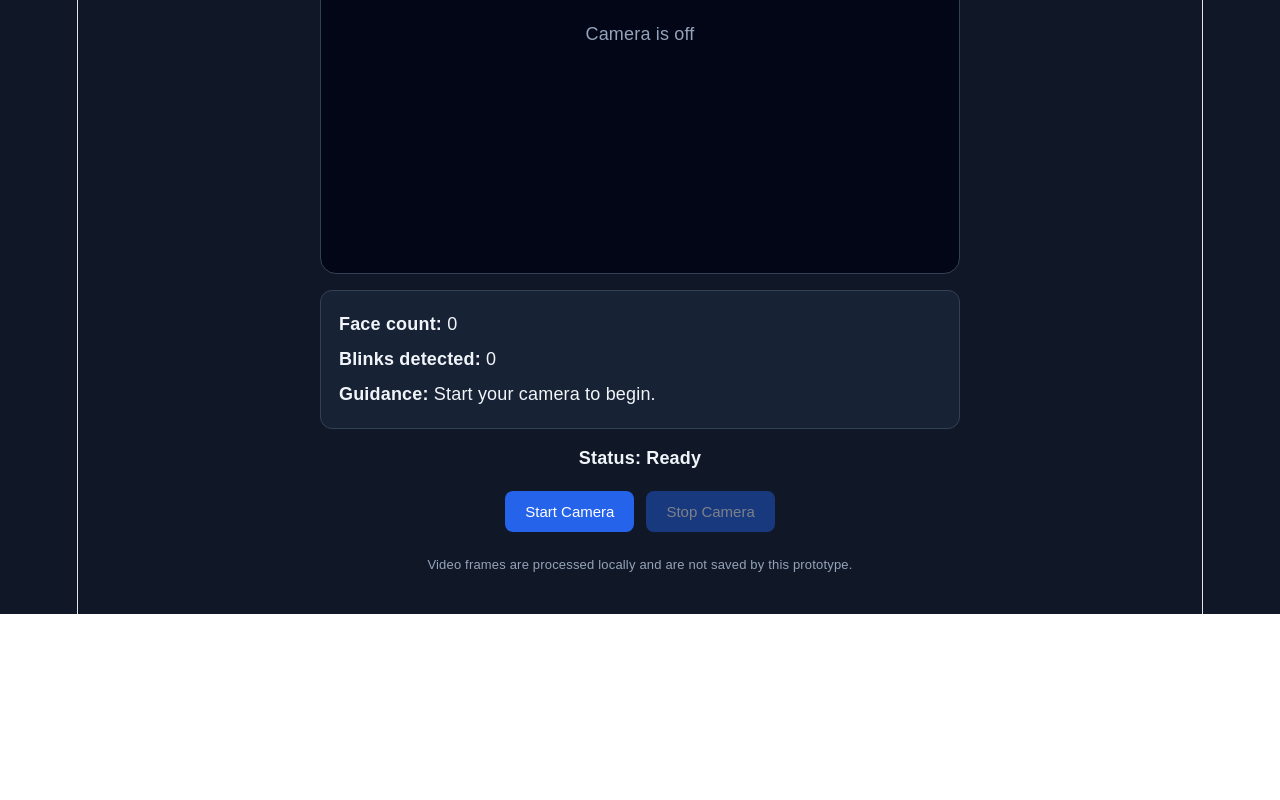
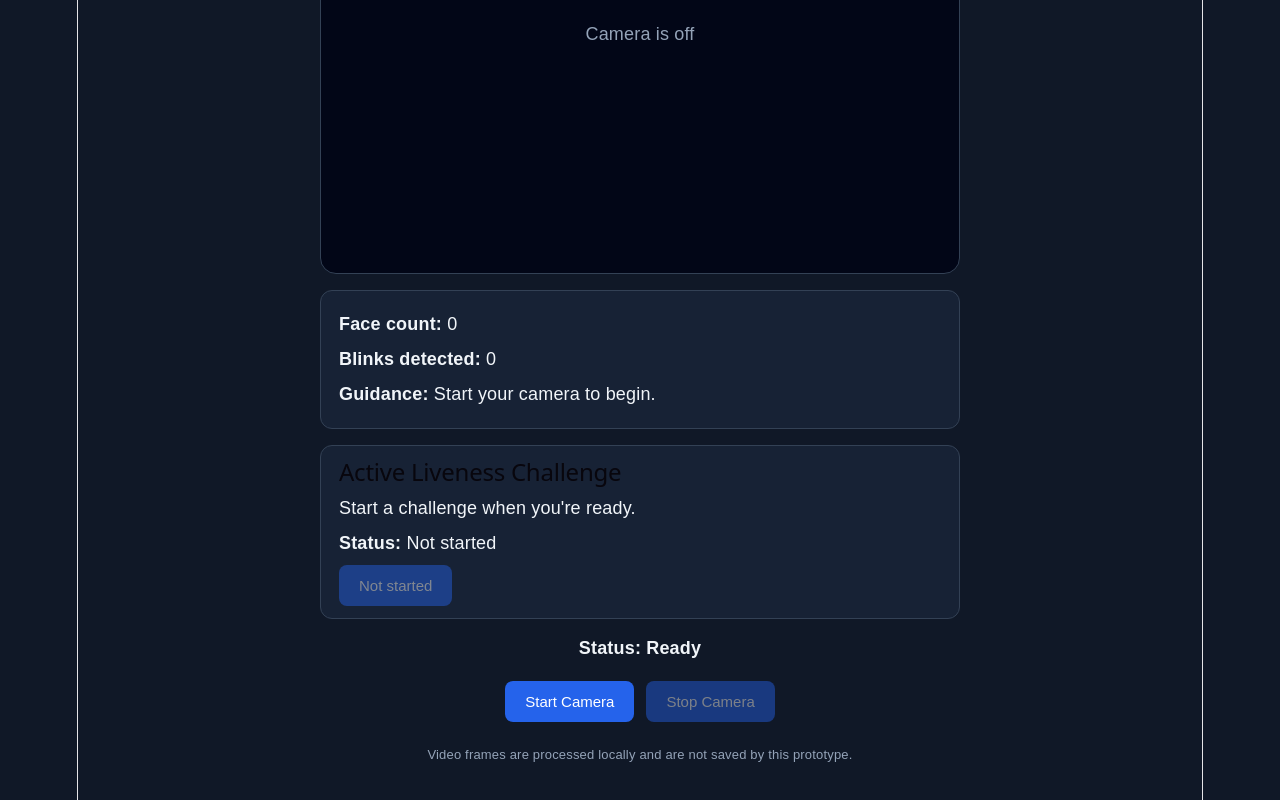
Before and after one commit to anveshap103-tomato/VeriFace, a React (Vite) app in the folder face-liveness-v1/: page / in a window 1280 px wide. Shown: the part 362-1162 px from the top of the page. Before the commit the page ends 976 px from the top, so only its background shows below. Built offline with nearby package versions, Linux system fonts and the light colour scheme.

Commit message:
added blink challenge

```diff
--- a/face-liveness-v1/src/App.jsx
+++ b/face-liveness-v1/src/App.jsx
@@ -29,6 +29,13 @@ function App() {
     "Start your camera to begin."
   );
   const [blinkCount, setBlinkCount] = useState(0);
+  const [challengeStatus, setChallengeStatus] = useState("idle");
+  const [challengeMessage, setChallengeMessage] = useState(
+    "Start a challenge when you're ready."
+  );
+
+const challengeActiveRef = useRef(false);
+const challengeTimerRef = useRef(null);
 
   function stopCamera() {
     if (animationRef.current !== null) {
@@ -59,6 +66,11 @@ function App() {
     setGuidance("Start your camera to begin.");
     baselineOffsetRef.current = null;
     headDirectionRef.current = "center";
+    challengeActiveRef.current = false;
+    setChallengeStatus("idle");
+    setChallengeMessage("Start a challenge when you're ready.");
+    clearTimeout(challengeTimerRef.current);
+    challengeTimerRef.current = null;
   }
 
   async function startCamera() {
@@ -176,7 +188,37 @@ function App() {
       blinkStateRef.current = "open";
       blinkCountRef.current += 1;
       setBlinkCount(blinkCountRef.current);
+      if (challengeActiveRef.current) {
+        challengeActiveRef.current = false;
+        clearTimeout(challengeTimerRef.current);
+        setChallengeStatus("completed");
+        setChallengeMessage("Blink detected! Challenge completed.");
+      }
     }
+  }
+
+  function startBlinkChallenge() {
+    if (!cameraActive || faceCount !== 1) {
+      setChallengeMessage(
+        "Start the camera and make sure exactly one face is visible."
+      );
+      return;
+    }
+
+    blinkStateRef.current = "open";
+    challengeActiveRef.current = true;
+
+    setChallengeStatus("active");
+    setChallengeMessage("Please blink naturally.");
+    challengeTimerRef.current = setTimeout(() => {
+      if (challengeActiveRef.current) {
+        challengeActiveRef.current = false;
+        setChallengeStatus("failed");
+        setChallengeMessage(
+          "Challenge timed out. Please try again."
+        );
+      }
+    }, 10000);
   }
 
   function detectFrame() {
@@ -305,6 +347,36 @@ function App() {
         </p>
       </section>
 
+      <section className="detection-panel">
+        <h2>Active Liveness Challenge</h2>
+
+        <p>{challengeMessage}</p>
+
+        <p>
+          <strong>Status:</strong>{" "}
+          {challengeStatus === "idle"
+            ? "Not started"
+            : challengeStatus === "active"
+              ? "Waiting for blink"
+              : challengeStatus === "failed"
+                ?"Timed Out"
+                : "Completed"}
+        </p>
+
+        <button
+          onClick={startBlinkChallenge}
+          disabled={!cameraActive || challengeStatus === "active"}
+        >
+          {challengeStatus === "idle"
+            ? "Not started"
+            : challengeStatus === "active"
+              ? "Waiting for blink"
+              : challengeStatus === "completed"
+                ? "Completed"
+                : "Try Again"}
+        </button>
+      </section>
+
       <p className="status">
         Status: {cameraActive ? "Detecting Face" : "Ready"}
       </p>
```
